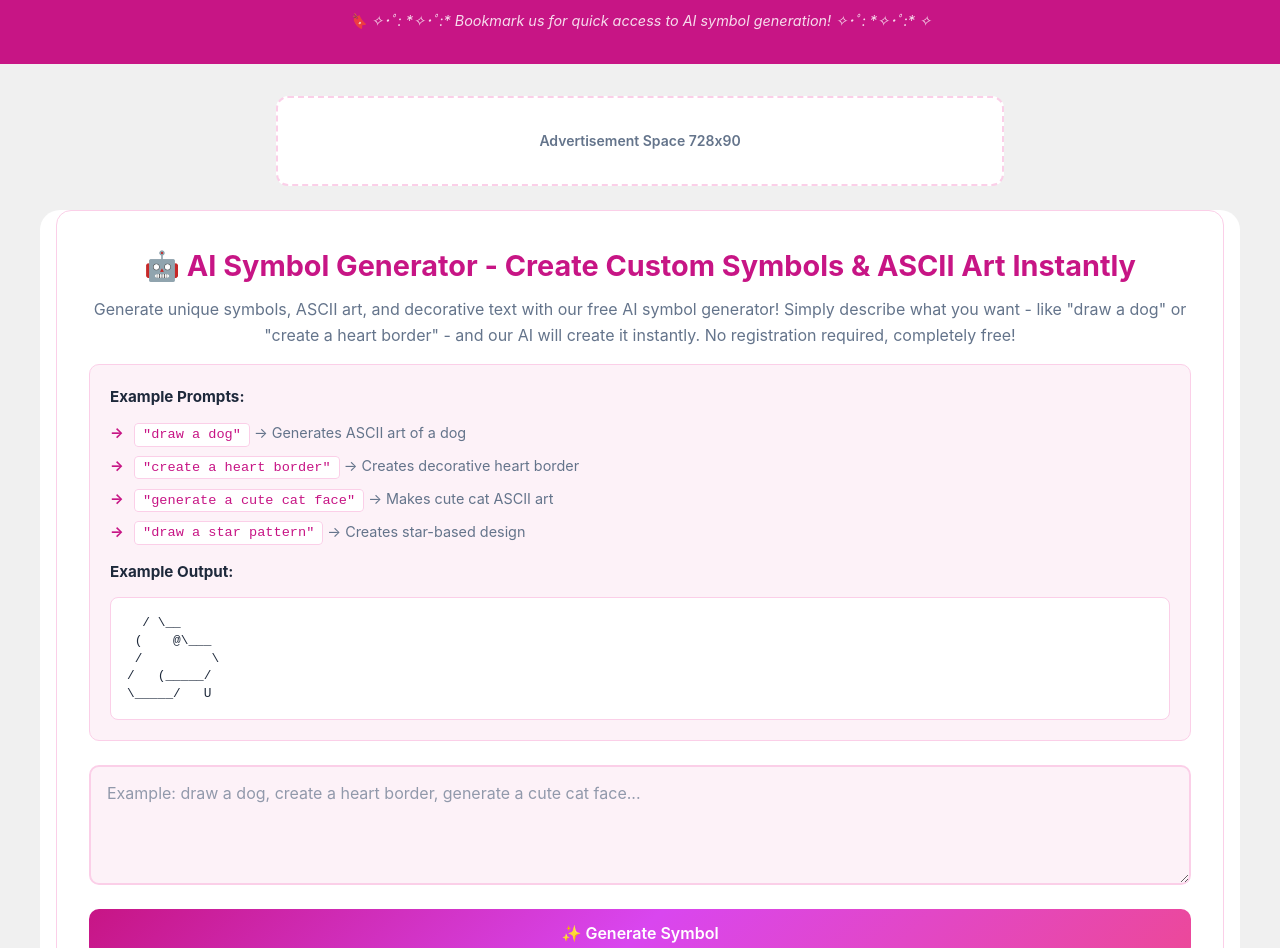
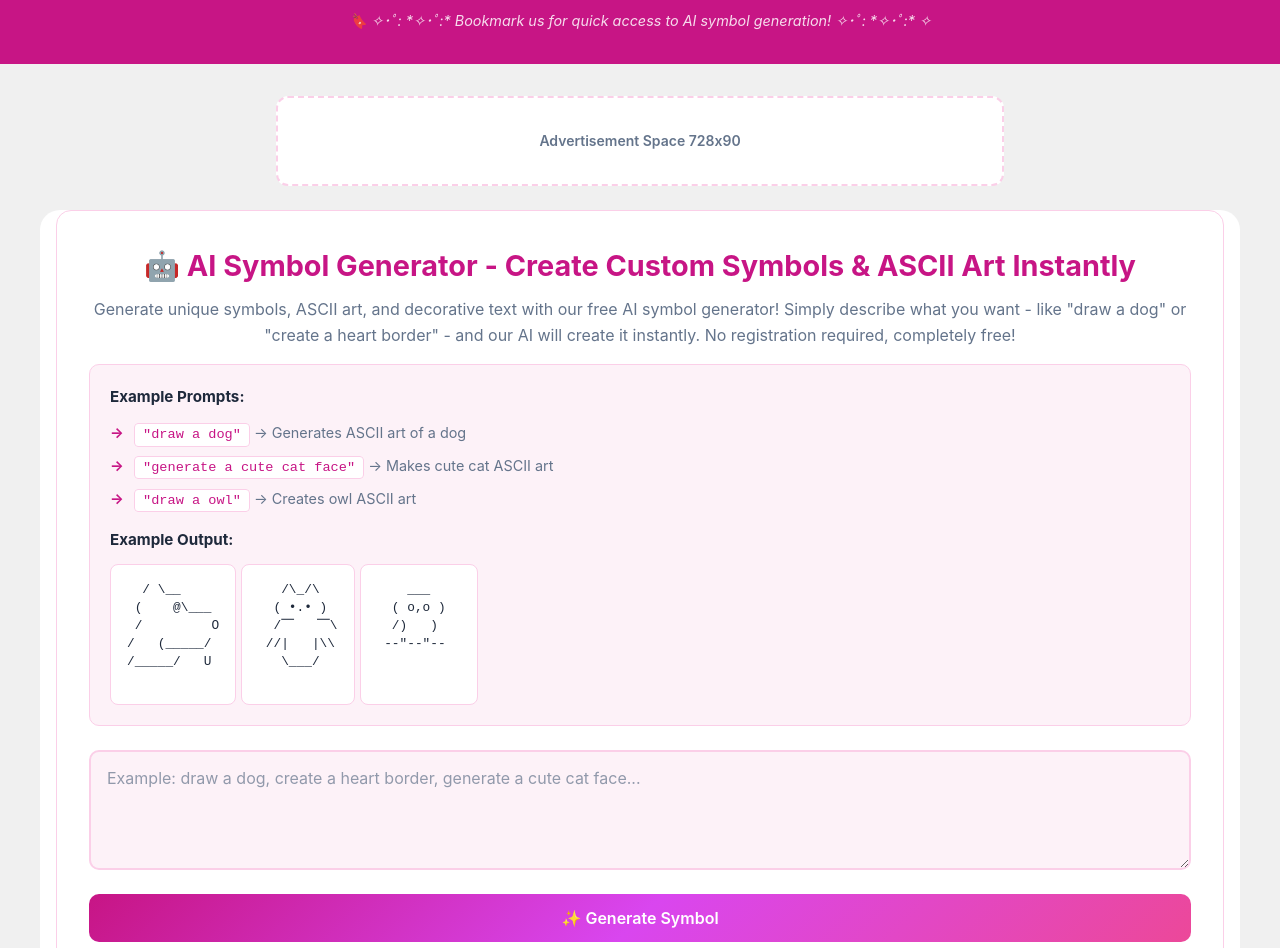
Before and after one commit to shefacat/emojiscopy, a plain HTML site: page index.html in a window 1280 px wide. Shown: the part 152-1100 px from the top of the page. Drawn offline with Linux system fonts and the light colour scheme.

Commit message:
add examples of owl and cat

```diff
--- a/index.html
+++ b/index.html
@@ -3,8 +3,7 @@
 <head>
     <meta charset="UTF-8">
     <meta name="viewport" content="width=device-width, initial-scale=1.0">
-    <script async src="https://pagead2.googlesyndication.com/pagead/js/adsbygoogle.js?client=ca-pub-9548270312571067"
-     crossorigin="anonymous"></script>
+
     <!-- Primary Meta Tags -->
     <title>AI Free Symbol Generator - Create Custom Symbols & ASCII Art Instantly | Free AI Tool</title>
     <meta name="title" content="AI Symbol Generator - Create Custom Symbols & ASCII Art Instantly | Free AI Tool">
@@ -187,6 +186,9 @@
 
     <!-- <script src="https://www.google.com/recaptcha/api.js?render=6Lf3ehwsAAAAANq5zGvrCftGzgbECzJIUq2Ffm7Q"></script>
      -->
+    <script async src="https://pagead2.googlesyndication.com/pagead/js/adsbygoogle.js?client=ca-pub-9548270312571067"
+     crossorigin="anonymous"></script>
+    <meta name="google-adsense-account" content="ca-pub-9548270312571067">
     </head>
 <body>
     <header itemscope itemtype="https://schema.org/WPHeader">
@@ -213,16 +215,31 @@
                 <p class="ai-example-title"><strong>Example Prompts:</strong></p>
                 <ul class="ai-example-list">
                     <li><code>"draw a dog"</code> → Generates ASCII art of a dog</li>
-                    <li><code>"create a heart border"</code> → Creates decorative heart border</li>
                     <li><code>"generate a cute cat face"</code> → Makes cute cat ASCII art</li>
-                    <li><code>"draw a star pattern"</code> → Creates star-based design</li>
+                    <li><code>"draw a owl"</code> → Creates owl ASCII art</li>
                 </ul>
                 <p class="ai-example-output"><strong>Example Output:</strong></p>
-                <pre class="ai-example-preview">  / \__
+                <div class="ai-example-container">
+                    <pre class="ai-example-preview">  / \__
  (    @\___
- /         \
+ /         O
 /   (_____/
-\_____/   U</pre>
+/_____/   U</pre>
+  <pre class="ai-example-preview" >
+   /\_/\
+  ( •.• )
+  /⎺   ⎺\
+ //|   |\\
+   \___/
+  </pre>
+  <pre class="ai-example-preview ai-example-preview-mobile-hide" >
+    ___
+  ( o,o )
+  /)   )
+ --"--"--
+  </pre>
+
+</div>
             </div>
 
             <!-- AI Input Area -->
--- a/styles.css
+++ b/styles.css
@@ -992,6 +992,11 @@ footer p:last-child {
     margin: 0;
 }
 
+.ai-example-container {
+    display: flex;
+    gap:5px
+}
+
 /* AI Platform Tabs */
 .ai-platform-tabs {
     display: flex;
@@ -1170,6 +1175,14 @@ footer p:last-child {
         font-size: 1.5rem;
     }
 
+    .ai-example-container {
+        justify-content: space-between;
+    }
+
+    .ai-example-preview-mobile-hide {
+        display: none;
+    }
+
     .ai-platform-tabs {
         gap: 0.4rem;
     }
```
